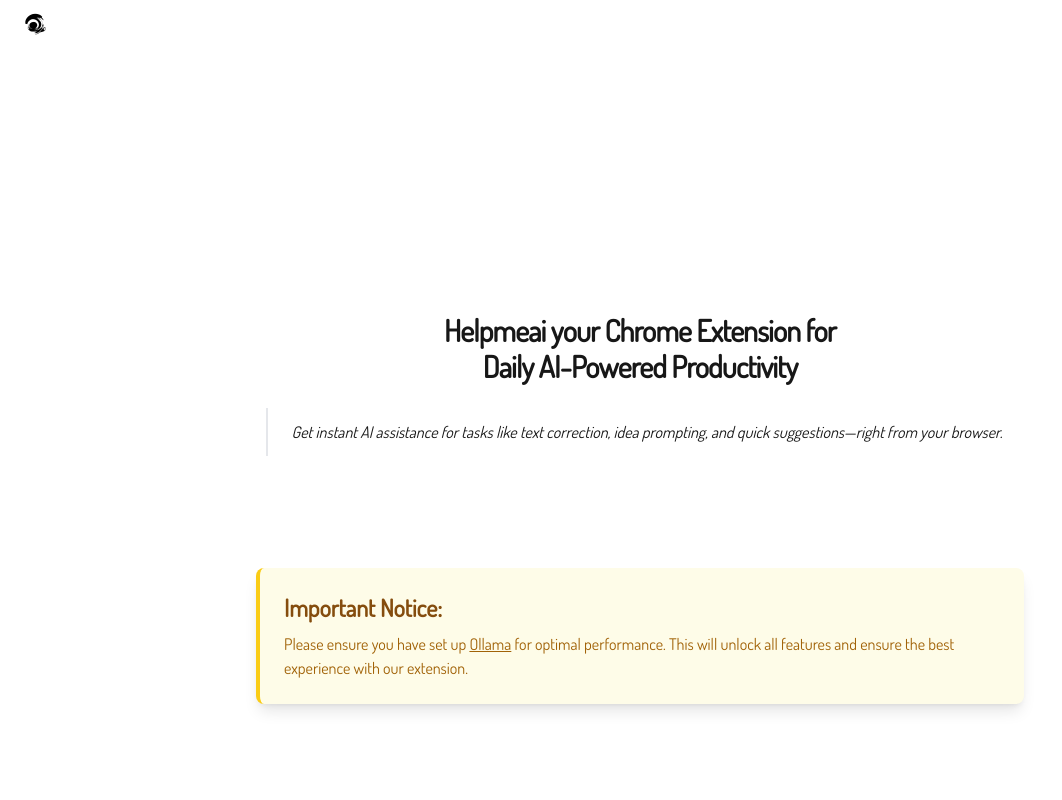
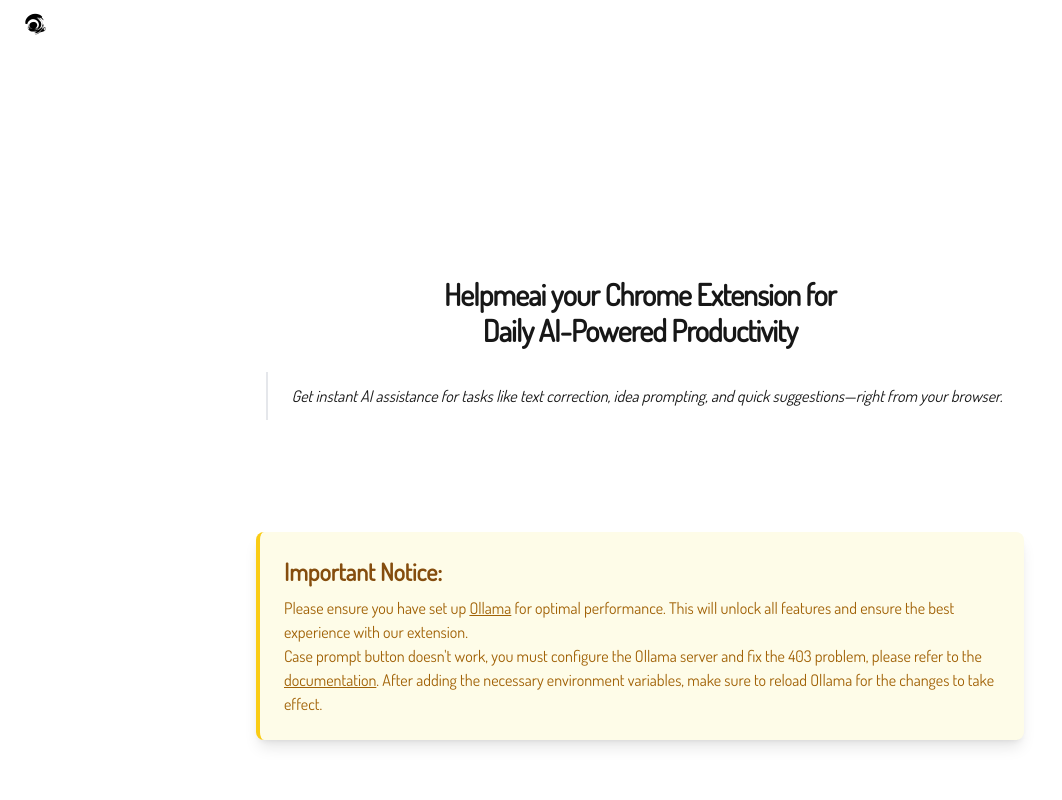
Before and after one commit to BouzianeAminePro/helpmeai-showcase, a Next.js app: page / in a window 1280 px wide. Shown: the top 800 px of the page, without its empty margins (0-1062 px from the left). Built offline with nearby package versions, Linux system fonts and the light colour scheme.

Commit message:
Add Ollama server configuration guidance to home page
- Created TODO.md with notes about Ollama host configuration
- Added informative warning message in home page about Ollama server setup
- Included link to Ollama documentation for resolving 403 issues

```diff
--- a/app/page.js
+++ b/app/page.js
@@ -33,6 +33,17 @@
             Ollama
           </Link>{" "}
           for optimal performance. This will unlock all features and ensure the best experience with our extension.
+        </p>
+        <p className="text-yellow-700 text-sm md:text-base leading-relaxed">
+          Case prompt button doesn't work, you must configure the Ollama server and fix the 403 problem, please refer to the{" "}
+          <Link
+            href="https://github.com/ollama/ollama/blob/main/docs/faq.md#how-do-i-configure-ollama-server"
+            target="_blank"
+            rel="noopener noreferrer"
+            className="underline font-medium hover:text-yellow-600"
+          >
+            documentation
+          </Link>. After adding the necessary environment variables, make sure to reload Ollama for the changes to take effect.
         </p>
       </div>
       <div className="mt-[7rem]">
```
Also changed, not shown: 1 other file (tests, documents, lock files or other folders).
